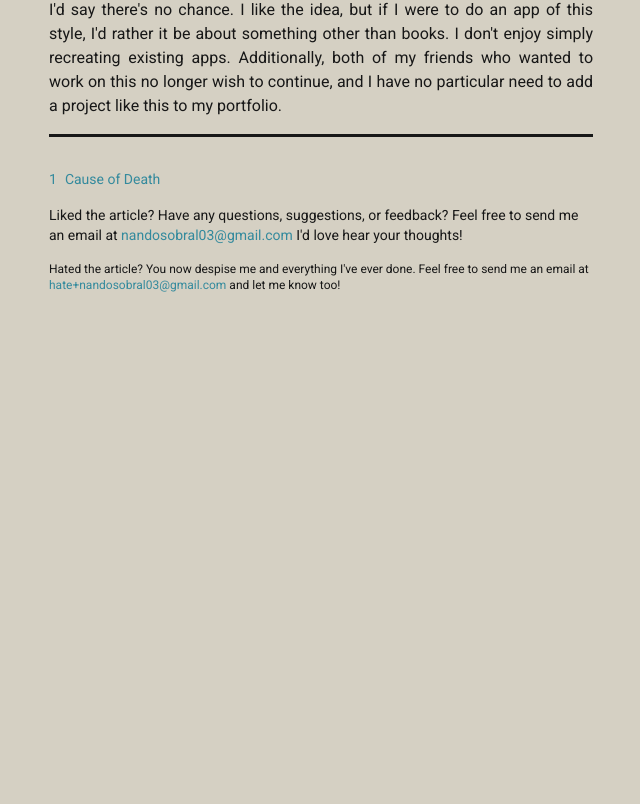
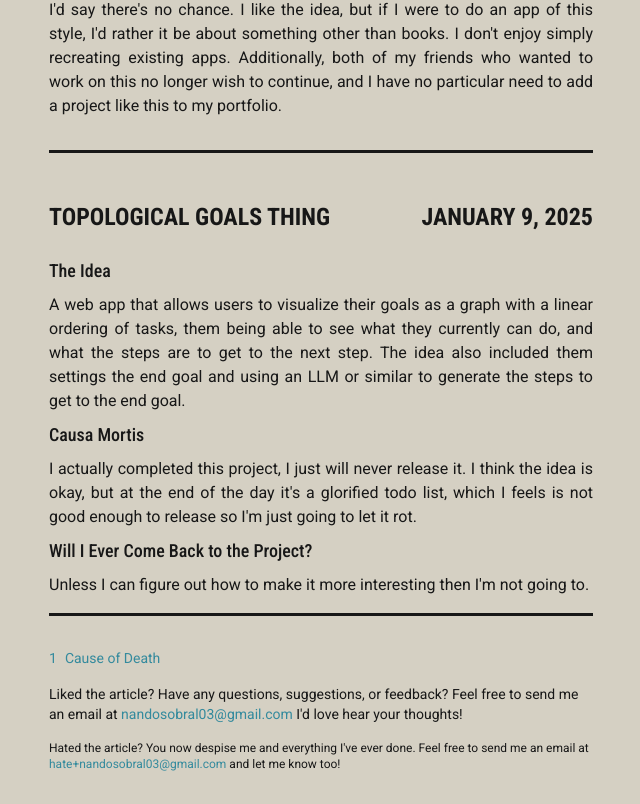
Before and after one commit to nandosobral03/fsobral, a Next.js app: page /blog/graveyard-of-dead-projects in a window 1280 px wide. Shown: the part 4655-5459 px from the top of the page, without its empty margins (319-959 px from the left). Before the commit the page ends 4980 px from the top, so only its background shows below. Built offline with nearby package versions, Linux system fonts and the light colour scheme.

Commit message:
topological goals thing

```diff
--- a/src/app/blog/posts/graveyard-of-dead-projects/graveyard-of-dead-projects.tsx
+++ b/src/app/blog/posts/graveyard-of-dead-projects/graveyard-of-dead-projects.tsx
@@ -13,6 +13,7 @@ import HoverableLink from "@/app/blog/components/hoverable-link";
 import { Section, Paragraph, SectionTitle } from "@/app/blog/components/blog-section";
 import SortDirection from "@/app/blog/components/sort-direction";
 import Divider from "@/components/common/divider";
+import TopologicalGoalsThing from "./topological-goals-thing";
 
 const projects: {
   title: string;
@@ -48,6 +49,11 @@ const projects: {
     title: "Daedalus",
     date: dayjs("May 20, 2023"),
     component: <Daedalus />,
+  },
+  {
+    title: "Topological Goals Thing",
+    date: dayjs("January 09, 2025"),
+    component: <TopologicalGoalsThing />,
   },
 ];
 
--- /dev/null
+++ b/src/app/blog/posts/graveyard-of-dead-projects/topological-goals-thing.tsx
@@ -0,0 +1,21 @@
+import { Paragraph, Section, SectionSubtitle } from "@/app/blog/components/blog-section";
+
+export default function TimeWallpaperChanger() {
+  return (
+    <Section>
+      <SectionSubtitle>The Idea</SectionSubtitle>
+      <Paragraph>
+        A web app that allows users to visualize their goals as a graph with a linear ordering of tasks, them being able to see what they currently can do, and what the steps are to get to the next step. The idea also included them settings
+        the end goal and using an LLM or similar to generate the steps to get to the end goal.
+      </Paragraph>
+
+      <SectionSubtitle>Causa Mortis</SectionSubtitle>
+      <Paragraph>
+        I actually completed this project, I just will never release it. I think the idea is okay, but at the end of the day it's a glorified todo list, which I feels is not good enough to release so I'm just going to let it rot.
+      </Paragraph>
+
+      <SectionSubtitle>Will I Ever Come Back to the Project?</SectionSubtitle>
+      <Paragraph>Unless I can figure out how to make it more interesting then I'm not going to.</Paragraph>
+    </Section>
+  );
+}
```
